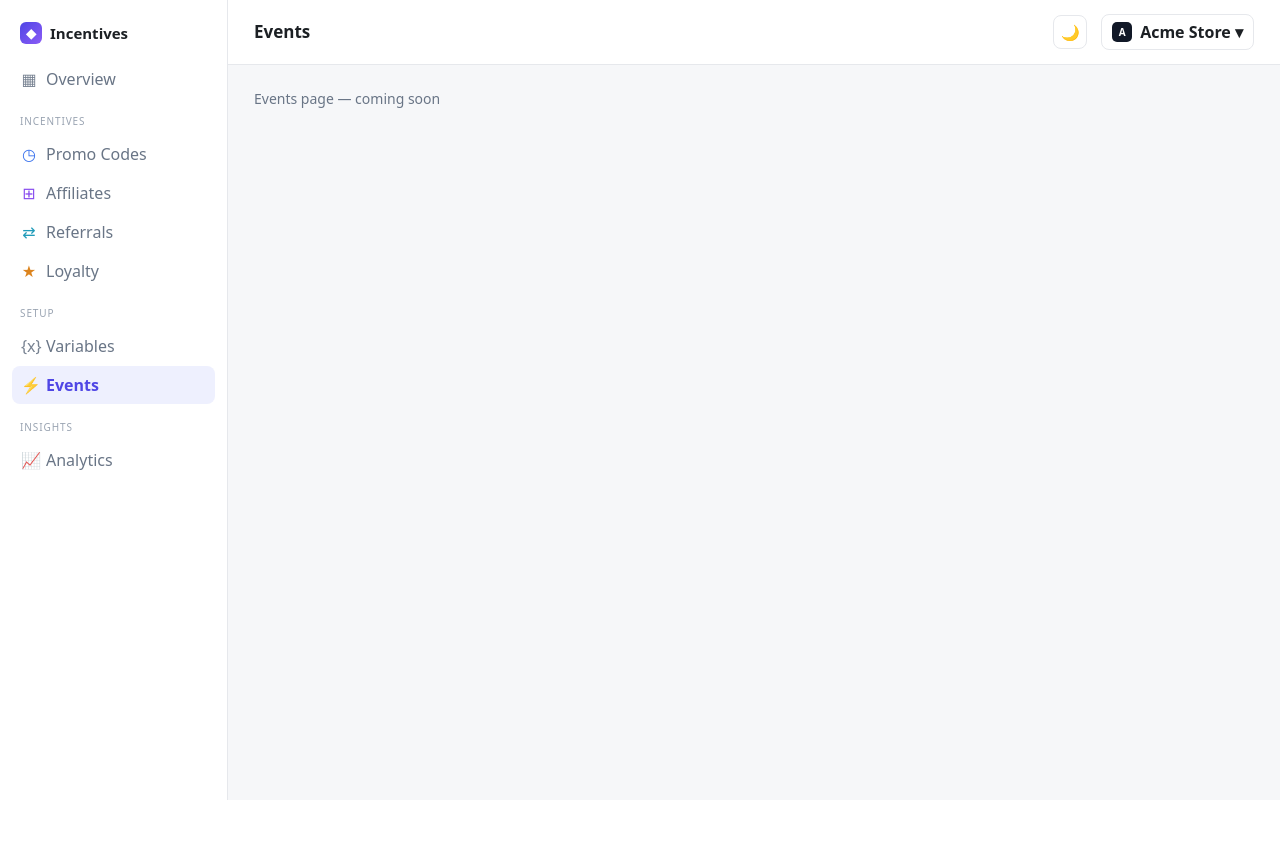
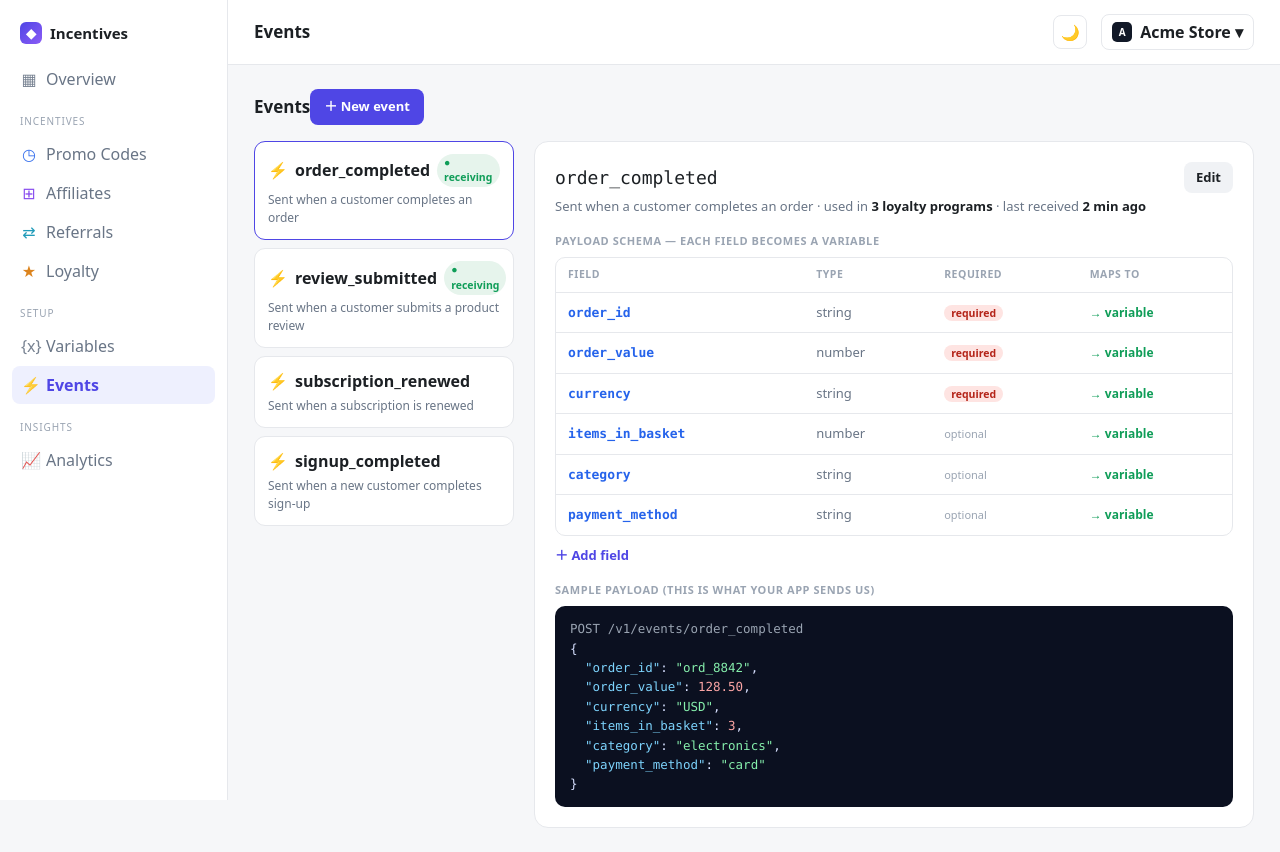
Before and after one commit to tanmaydatta/chole-bhature, a React (Vite) app in the folder demo/: page /events in a window 1280 px wide. Before the commit the page ends 800 px from the top, so only its background shows below. Built offline with nearby package versions, Linux system fonts and the light colour scheme.

Commit message:
feat: setup events screen
Two-pane Events page: clickable event list (left) with live indicator,
and detail pane (right) showing payload schema table and sample payload.

```diff
--- a/demo/src/App.tsx
+++ b/demo/src/App.tsx
@@ -10,6 +10,7 @@ import LoyaltyCreate from './pages/loyalty/LoyaltyCreate';
 import ReferralList from './pages/referral/ReferralList';
 import ReferralCreate from './pages/referral/ReferralCreate';
 import Variables from './pages/setup/Variables';
+import Events from './pages/setup/Events';
 
 const Placeholder = ({ name }: { name: string }) => (
   <div className="text-[var(--muted)] text-sm">{name} page — coming soon</div>
@@ -29,7 +30,7 @@ export default function App() {
         <Route path="/referrals" element={<ReferralList />} />
         <Route path="/loyalty" element={<LoyaltyList />} />
         <Route path="/variables" element={<Variables />} />
-        <Route path="/events" element={<Placeholder name="Events" />} />
+        <Route path="/events" element={<Events />} />
         <Route path="/analytics" element={<Placeholder name="Analytics" />} />
       </Route>
     </Routes>
--- /dev/null
+++ b/demo/src/pages/setup/Events.tsx
@@ -0,0 +1,159 @@
+import { useState } from 'react';
+import { EVENTS } from '../../data/events';
+import { PageHeader } from '../../components/common/PageHeader';
+
+export default function Events() {
+  const [selectedIdx, setSelectedIdx] = useState(0);
+  const event = EVENTS[selectedIdx];
+
+  const sampleLines = Object.entries(event.sample).map(([key, val]) => {
+    const isString = val.startsWith('"');
+    const cls = isString ? 'color:#86efac' : 'color:#fca5a5';
+    return `  <span style="color:#7dd3fc">"${key}"</span>: <span style="${cls}">${val}</span>`;
+  });
+  const jsonBlock = `{\n${sampleLines.join(',\n')}\n}`;
+
+  return (
+    <div>
+      <div className="flex items-center justify-between mb-4">
+        <PageHeader
+          title="Events"
+          action={
+            <button className="border-none px-[14px] py-[8px] rounded-[8px] font-semibold text-[13px] cursor-pointer bg-[var(--accent)] text-white">
+              ＋ New event
+            </button>
+          }
+        />
+      </div>
+
+      <div className="flex gap-5 items-start">
+        {/* Left: event list */}
+        <div className="w-[260px] flex-shrink-0 flex flex-col gap-2">
+          {EVENTS.map((ev, i) => (
+            <div
+              key={ev.name}
+              onClick={() => setSelectedIdx(i)}
+              className={`bg-[var(--panel)] border rounded-[11px] px-[13px] py-[12px] cursor-pointer shadow-[var(--shadow)] ${
+                i === selectedIdx
+                  ? 'border-[var(--accent)] shadow-[0_0_0_2px_var(--accent-soft)]'
+                  : 'border-[var(--border)]'
+              }`}
+            >
+              <div className="font-[650] flex items-center gap-[7px]">
+                <span>⚡</span>
+                <span>{ev.name}</span>
+                {ev.live && (
+                  <span className="ml-auto text-[10.5px] font-bold text-[var(--green)] bg-[var(--green-bg)] px-[7px] py-[1px] rounded-full">
+                    ● receiving
+                  </span>
+                )}
+              </div>
+              <div className="text-[12px] text-[var(--muted)] mt-1">{ev.description}</div>
+            </div>
+          ))}
+        </div>
+
+        {/* Right: detail pane */}
+        <div className="flex-1 min-w-0 bg-[var(--panel)] border border-[var(--border)] rounded-[14px] shadow-[var(--shadow)] p-5">
+          {/* Header */}
+          <div className="flex items-center justify-between mb-1">
+            <h2 className="m-0 text-[18px] font-mono">{event.name}</h2>
+            <button className="border-none px-[12px] py-[6px] rounded-[8px] font-semibold text-[13px] cursor-pointer bg-[var(--hover)] text-[var(--ink)]">
+              Edit
+            </button>
+          </div>
+
+          {/* Subtitle */}
+          <div className="text-[var(--muted)] text-[13px] mb-4">
+            {event.description} · used in{' '}
+            <strong className="text-[var(--ink)]">
+              {event.usedIn} loyalty program{event.usedIn === 1 ? '' : 's'}
+            </strong>
+            {event.live ? (
+              <>
+                {' · '}last received <strong className="text-[var(--ink)]">2 min ago</strong>
+              </>
+            ) : (
+              <>
+                {' · '}
+                <strong className="text-[var(--ink)]">no events yet</strong>
+              </>
+            )}
+          </div>
+
+          {/* Payload schema section label */}
+          <div className="text-[11px] uppercase tracking-[0.05em] text-[var(--faint)] font-bold mt-4 mb-2">
+            Payload schema — each field becomes a variable
+          </div>
+
+          {/* Payload schema table */}
+          <div className="bg-[var(--panel)] border border-[var(--border)] rounded-[10px] overflow-hidden">
+            <table className="w-full border-collapse">
+              <thead>
+                <tr>
+                  <th className="text-left text-[10.5px] tracking-[0.05em] uppercase text-[var(--faint)] font-bold px-[12px] py-[9px] border-b border-[var(--border)]">
+                    Field
+                  </th>
+                  <th className="text-left text-[10.5px] tracking-[0.05em] uppercase text-[var(--faint)] font-bold px-[12px] py-[9px] border-b border-[var(--border)]">
+                    Type
+                  </th>
+                  <th className="text-left text-[10.5px] tracking-[0.05em] uppercase text-[var(--faint)] font-bold px-[12px] py-[9px] border-b border-[var(--border)]">
+                    Required
+                  </th>
+                  <th className="text-left text-[10.5px] tracking-[0.05em] uppercase text-[var(--faint)] font-bold px-[12px] py-[9px] border-b border-[var(--border)]">
+                    Maps to
+                  </th>
+                </tr>
+              </thead>
+              <tbody>
+                {event.fields.map((field) => (
+                  <tr
+                    key={field.name}
+                    className="border-b border-[var(--border)] last:border-b-0"
+                  >
+                    <td className="px-[12px] py-[10px] text-[13px]">
+                      <code className="font-[650] text-[var(--dyn)]">{field.name}</code>
+                    </td>
+                    <td className="px-[12px] py-[10px] text-[13px] text-[var(--muted)]">
+                      {field.type}
+                    </td>
+                    <td className="px-[12px] py-[10px] text-[13px]">
+                      {field.required ? (
+                        <span className="text-[10.5px] font-bold text-[#b42318] bg-[#fee4e2] px-[7px] py-[1px] rounded-full">
+                          required
+                        </span>
+                      ) : (
+                        <span className="text-[11px] text-[var(--faint)]">optional</span>
+                      )}
+                    </td>
+                    <td className="px-[12px] py-[10px] text-[12px] text-[var(--green)] font-semibold">
+                      → variable
+                    </td>
+                  </tr>
+                ))}
+              </tbody>
+            </table>
+          </div>
+
+          <span className="text-[var(--accent)] font-[650] cursor-pointer text-[13px] inline-block mt-[10px]">
+            ＋ Add field
+          </span>
+
+          {/* Sample payload label */}
+          <div className="text-[11px] uppercase tracking-[0.05em] text-[var(--faint)] font-bold mt-4 mb-2">
+            Sample payload (this is what your app sends us)
+          </div>
+
+          {/* Sample payload code block */}
+          <pre
+            className="bg-[var(--code,#0b1020)] text-[var(--codeink,#d7e0ff)] rounded-[10px] px-[15px] py-[13px] text-[12.5px] leading-[1.55] overflow-auto m-0 font-mono"
+          >
+            <span className="text-[var(--faint)]">{`POST /v1/events/${event.name}`}</span>
+            {'\n'}
+            <span dangerouslySetInnerHTML={{ __html: jsonBlock }} />
+          </pre>
+        </div>
+      </div>
+    </div>
+  );
+}
```
Also changed, not shown: 1 other file (tests, documents, lock files or other folders).
